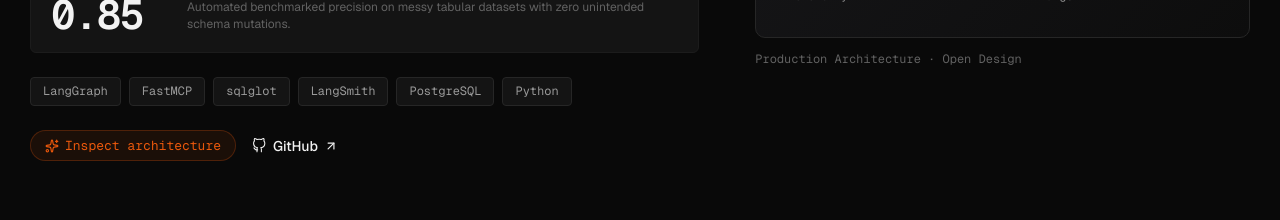
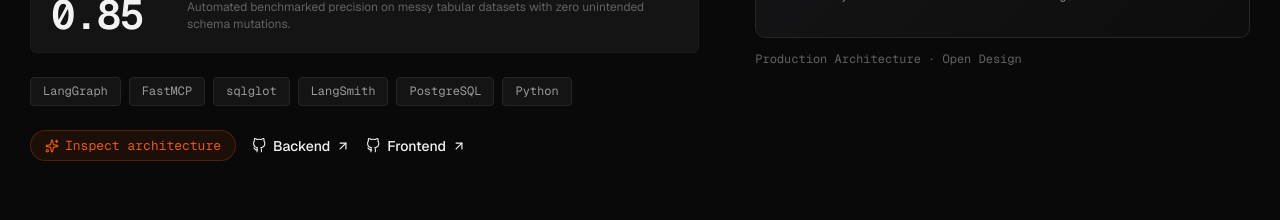
Before and after one commit to Nikhilkajota03/portfolio, a React (Vite) app: page / in a window 1280 px wide. Shown: the part 3240-3460 px from the top of the page. Built offline with nearby package versions, Linux system fonts and the light colour scheme; the HTML template or start-up script is replaced by a standard one.

Commit message:
feat: add backend and frontend github repository links to Autonomous Data Cleaning Agent

```diff
--- a/src/components/CaseStudyModal.jsx
+++ b/src/components/CaseStudyModal.jsx
@@ -62,7 +62,23 @@
           ))}
         </div>
 
-        <div style={{ marginTop: '32px', display: 'flex', gap: '16px', alignItems: 'center' }}>
+        <div style={{ marginTop: '32px', display: 'flex', gap: '12px', flexWrap: 'wrap', alignItems: 'center' }}>
+          {project.repositories && project.repositories.length > 0 ? (
+            project.repositories.map((repo) => (
+              <a
+                key={repo.url}
+                href={repo.url}
+                target="_blank"
+                rel="noopener noreferrer"
+                className="btn-primary"
+                style={{ fontSize: '13px' }}
+              >
+                <GithubIcon size={15} />
+                <span>{repo.label} code</span>
+                <ArrowUpRight size={14} />
+              </a>
+            ))
+          ) : (
             <a
               href={project.githubUrl}
               target="_blank"
@@ -74,6 +90,7 @@
               <span>View code on GitHub</span>
               <ArrowUpRight size={14} />
             </a>
+          )}
 
           <button
             type="button"
--- a/src/components/Projects.jsx
+++ b/src/components/Projects.jsx
@@ -85,6 +85,22 @@
                     Inspect architecture
                   </button>
 
+                  {project.repositories && project.repositories.length > 0 ? (
+                    project.repositories.map((repo) => (
+                      <a
+                        key={repo.url}
+                        href={repo.url}
+                        target="_blank"
+                        rel="noopener noreferrer"
+                        className="action-link"
+                        title={`${repo.label} Repository on GitHub`}
+                      >
+                        <GithubIcon size={15} />
+                        {repo.label}
+                        <ArrowUpRight size={14} />
+                      </a>
+                    ))
+                  ) : (
                     <a
                       href={project.githubUrl}
                       target="_blank"
@@ -95,6 +111,7 @@
                       GitHub
                       <ArrowUpRight size={14} />
                     </a>
+                  )}
                 </div>
               </div>
 
--- a/src/data/portfolioData.js
+++ b/src/data/portfolioData.js
@@ -126,7 +126,11 @@
       context: "Automated benchmarked precision on messy tabular datasets with zero unintended schema mutations."
     },
     technologies: ["LangGraph", "FastMCP", "sqlglot", "LangSmith", "PostgreSQL", "Python"],
-    githubUrl: "https://github.com/Nikhilkajota03",
+    githubUrl: "https://github.com/Nikhilkajota03/data_cleaner_ai_agent_backend",
+    repositories: [
+      { label: "Backend", url: "https://github.com/Nikhilkajota03/data_cleaner_ai_agent_backend" },
+      { label: "Frontend", url: "https://github.com/Nikhilkajota03/data_cleaner_ai_agent_frontend" }
+    ],
     statusText: "Production Architecture · Open Design",
     artwork: {
       type: "control",
```
Lines whose indentation alone changed are shown as unchanged.
